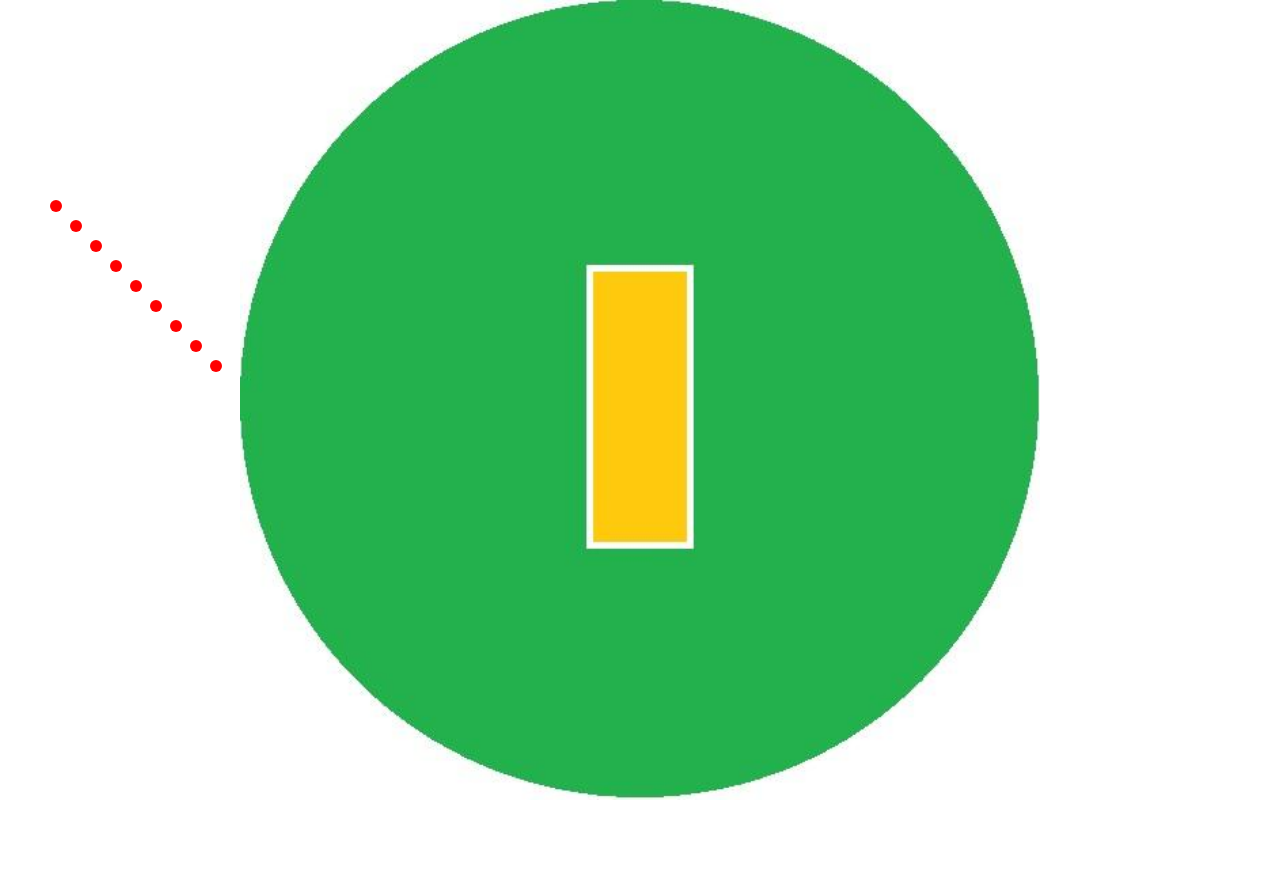
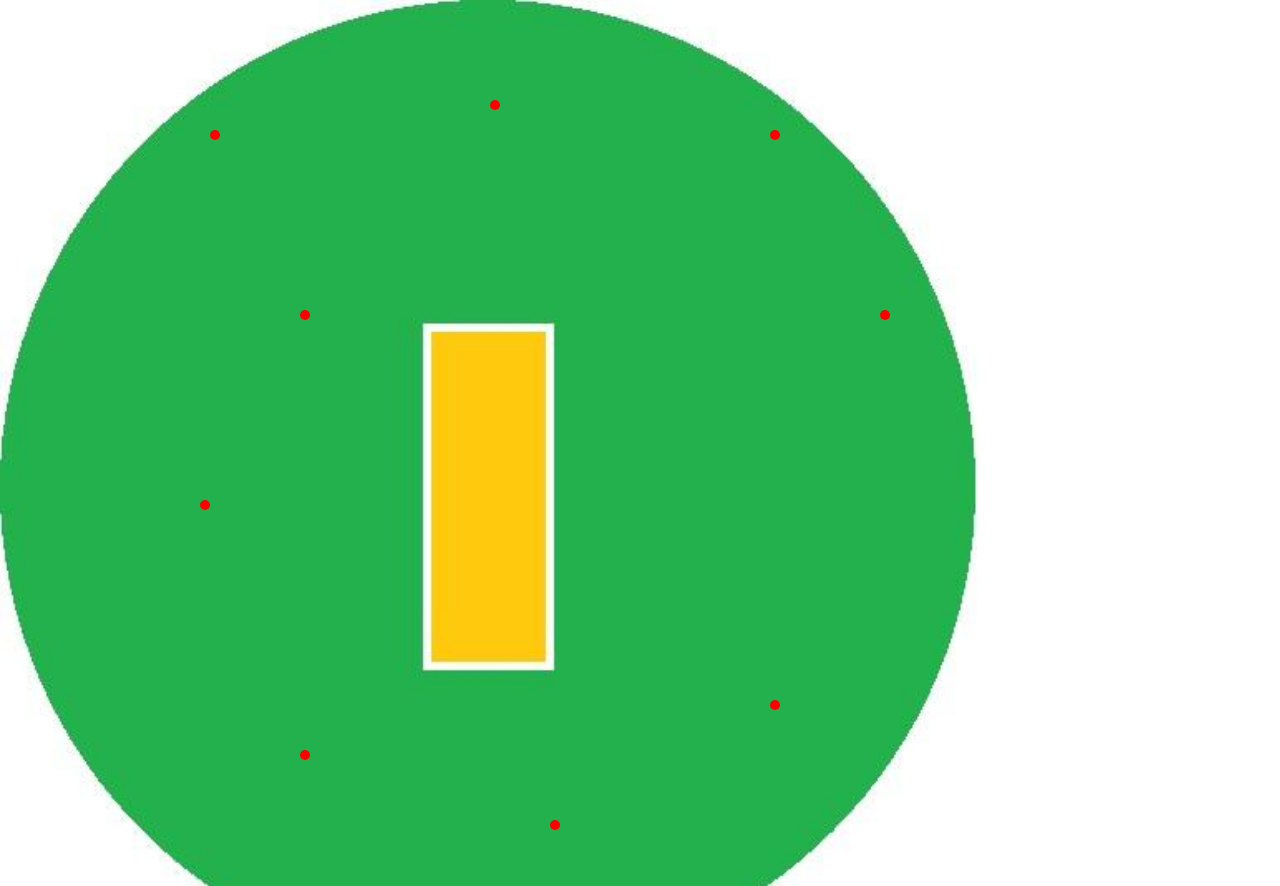
Before and after one commit to okojofy/cricket-visualizer, a plain HTML site: page index.html in a window 1280 px wide. Before the commit the page ends 800 px from the top, so only its background shows below. Drawn offline with Linux system fonts and the light colour scheme.

Commit message:
Update index.html

```diff
--- a/index.html
+++ b/index.html
@@ -1,52 +1,70 @@
 <!DOCTYPE html>
 <html lang="ja">
 <head>
-  <meta charset="UTF-8" />
-  <title>Cricket Visualizer</title>
+    <meta charset="UTF-8">
+    <title>Cricket Ground Visualizer</title>
     <style>
         body {
             margin: 0;
+            padding: 0;
+        }
+        .container {
+            position: relative;
+            width: 977px;
+            height: 886px;
             background-image: url('cricket-ground.jpg');
-      background-size: contain;
-      background-repeat: no-repeat;
-      background-position: center;
-      height: 100vh;
+            background-size: cover;
         }
-    .dot {
-      width: 12px;
-      height: 12px;
-      background: red;
+        .point {
+            width: 10px;
+            height: 10px;
+            background-color: red;
             border-radius: 50%;
             position: absolute;
-      cursor: move;
+            cursor: pointer;
         }
     </style>
 </head>
 <body>
+    <div class="container" id="container">
+        <div class="point" style="left: 300px; top: 310px;"></div>
+        <div class="point" style="left: 210px; top: 130px;"></div>
+        <div class="point" style="left: 490px; top: 100px;"></div>
+        <div class="point" style="left: 770px; top: 130px;"></div>
+        <div class="point" style="left: 880px; top: 310px;"></div>
+        <div class="point" style="left: 770px; top: 700px;"></div>
+        <div class="point" style="left: 550px; top: 820px;"></div>
+        <div class="point" style="left: 300px; top: 750px;"></div>
+        <div class="point" style="left: 200px; top: 500px;"></div>
+    </div>
+
     <script>
-    let selectedDot = null;
-    for (let i = 0; i < 9; i++) {
-      const dot = document.createElement("div");
-      dot.className = "dot";
-      dot.style.left = (50 + i * 20) + "px";
-      dot.style.top = (200 + i * 20) + "px";
-      document.body.appendChild(dot);
+        document.querySelectorAll('.point').forEach(point => {
+            point.onmousedown = function(event) {
+                const shiftX = event.clientX - point.getBoundingClientRect().left;
+                const shiftY = event.clientY - point.getBoundingClientRect().top;
 
-      dot.onmousedown = function (e) {
-        selectedDot = dot;
-      };
+                function moveAt(pageX, pageY) {
+                    point.style.left = pageX - shiftX - container.getBoundingClientRect().left + 'px';
+                    point.style.top = pageY - shiftY - container.getBoundingClientRect().top + 'px';
                 }
 
-    document.onmousemove = function (e) {
-      if (selectedDot) {
-        selectedDot.style.left = e.pageX - 6 + "px";
-        selectedDot.style.top = e.pageY - 6 + "px";
+                function onMouseMove(event) {
+                    moveAt(event.pageX, event.pageY);
                 }
+
+                document.addEventListener('mousemove', onMouseMove);
+
+                document.onmouseup = function() {
+                    document.removeEventListener('mousemove', onMouseMove);
+                    document.onmouseup = null;
+                };
             };
 
-    document.onmouseup = function () {
-      selectedDot = null;
+            point.ondragstart = function() {
+                return false;
             };
+        });
     </script>
 </body>
 </html>
```
Lines whose indentation alone changed are shown as unchanged.
